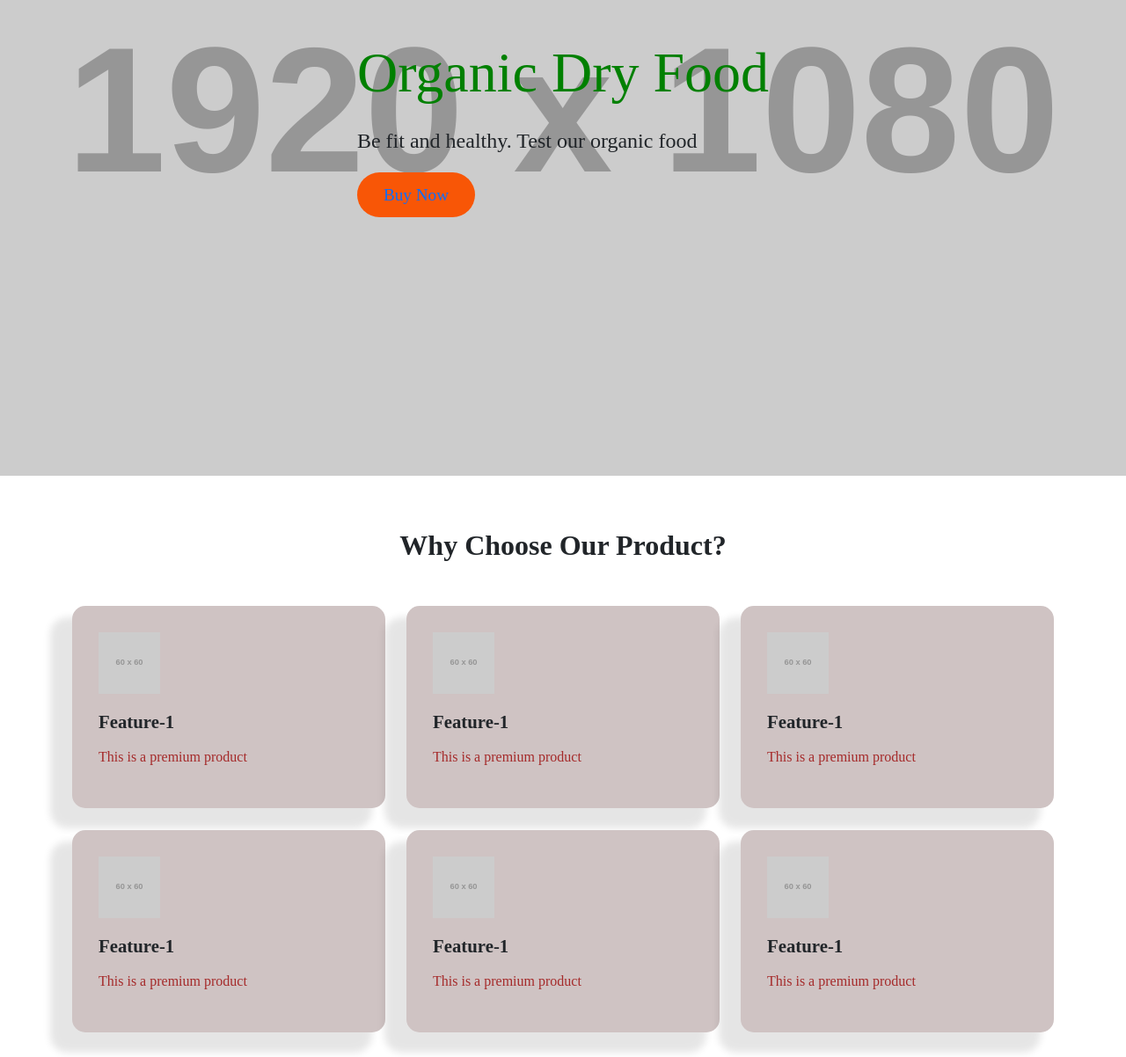
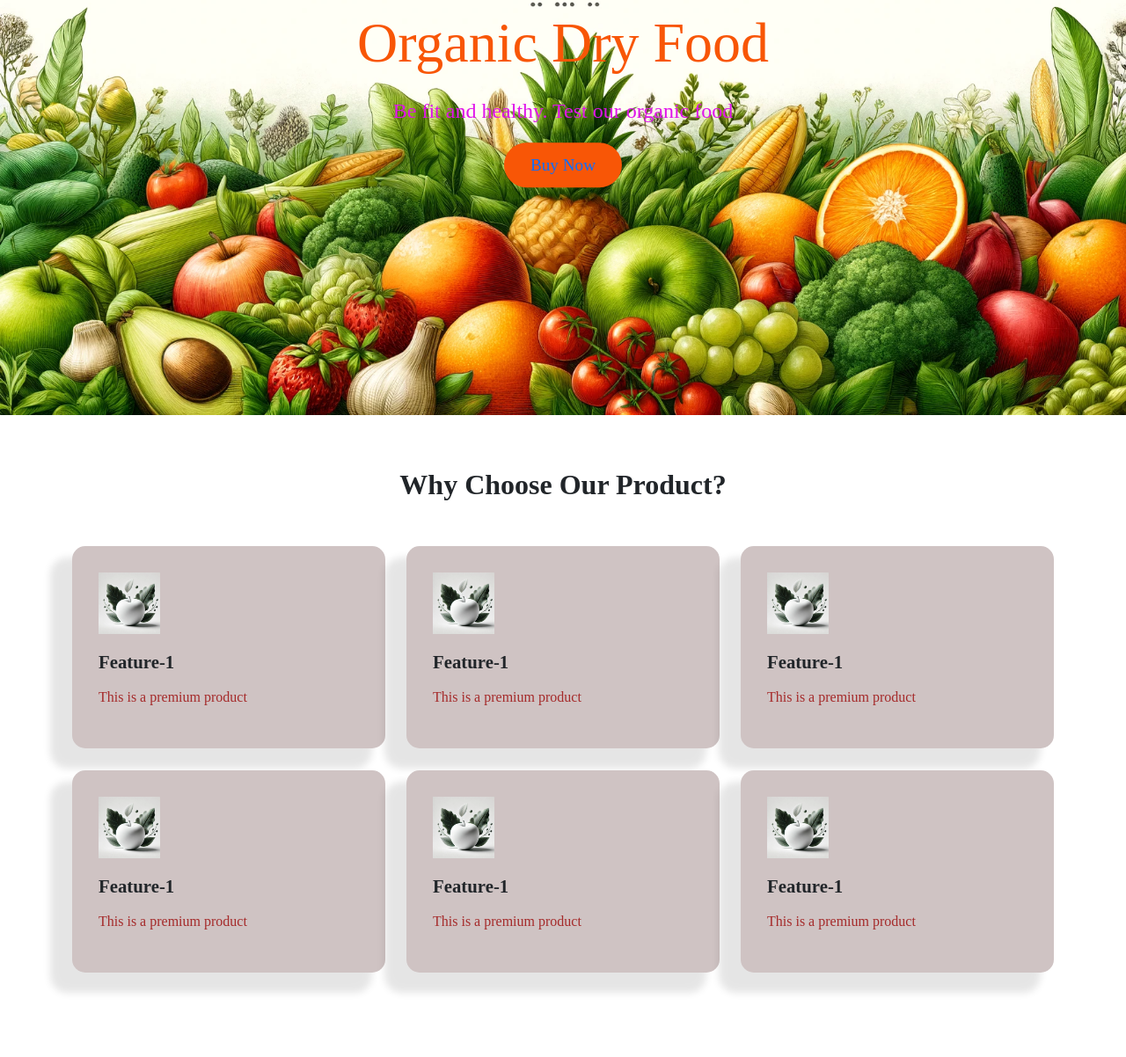
Before and after one commit to Muntasir2762/Batch-16-Class-22, a plain HTML site: page index.html in a window 1280 px wide. Shown: the part 259-1461 px from the top of the page at 88% size. Drawn offline with nearby package versions, Linux system fonts and the light colour scheme; placeholder pictures from the web are drawn by us.

Commit message:
background image

```diff
--- a/index.html
+++ b/index.html
@@ -13,7 +13,17 @@
 
 <body>
 
+    <!-- <header class="header-section">
+        <div class="hero-content">
+            <h1>Organic Dry Food</h1>
+            <p>Be fit and healthy. Test our organic food</p>
+            <a href="#checkout" class="btn-custom">buy now</a>
+        </div>
+    </header> -->
+
     <header class="header-section">
+        <img src="images/banner.webp" class="img-responsive">
+
         <div class="hero-content">
             <h1>Organic Dry Food</h1>
             <p>Be fit and healthy. Test our organic food</p>
@@ -29,42 +39,42 @@
             <div class="row">
                 <div class="col-sm-12 col-md-4 col-lg-4">
                     <div class="feature-card">
-                        <img src="https://placehold.co/60X60">
+                        <img src="images/feature.webp">
                         <h5>Feature-1</h5>
                         <p>This is a premium product</p>
                     </div>
                 </div>
                 <div class="col-sm-12 col-md-4 col-lg-4">
                     <div class="feature-card">
-                        <img src="https://placehold.co/60X60">
+                        <img src="images/feature.webp">
                         <h5>Feature-1</h5>
                         <p>This is a premium product</p>
                     </div>
                 </div>
                 <div class="col-sm-12 col-md-4 col-lg-4">
                     <div class="feature-card">
-                        <img src="https://placehold.co/60X60">
+                        <img src="images/feature.webp">
                         <h5>Feature-1</h5>
                         <p>This is a premium product</p>
                     </div>
                 </div>
                 <div class="col-sm-12 col-md-4 col-lg-4">
                     <div class="feature-card">
-                        <img src="https://placehold.co/60X60">
+                        <img src="images/feature.webp">
                         <h5>Feature-1</h5>
                         <p>This is a premium product</p>
                     </div>
                 </div>
                 <div class="col-sm-12 col-md-4 col-lg-4">
                     <div class="feature-card">
-                        <img src="https://placehold.co/60X60">
+                        <img src="images/feature.webp">
                         <h5>Feature-1</h5>
                         <p>This is a premium product</p>
                     </div>
                 </div>
                 <div class="col-sm-12 col-md-4 col-lg-4">
                     <div class="feature-card">
-                        <img src="https://placehold.co/60X60">
+                        <img src="images/feature.webp">
                         <h5>Feature-1</h5>
                         <p>This is a premium product</p>
                     </div>
--- a/style.css
+++ b/style.css
@@ -5,25 +5,46 @@
 }
 
 
-.header-section{
-    background-image: url('https://placehold.co/1920x1080');
-    background-size: cover;
+/* .header-section{
+    background-image: url('images/banner.webp');
+    background-size: contain;
     background-position: center;
+    background-repeat: no-repeat;
     height: 100vh;
     display: flex;
     align-items: center;
     justify-content: center;
+} */
+
+.header-section{
+    position: relative;
+    text-align: center;
+    overflow: hidden;
+}
+
+.img-responsive{
+    width: 100%;
+    height: auto;
+    object-fit: cover;
+}
+
+.hero-content{
+    position: absolute;
+    top: 50%;
+    left: 50%;
+    transform: translate(-50%, -50%);
 }
 
 .hero-content h1{
     font-size: 4rem;
     margin-bottom: 20px;
-    color: green;
+    color: #F85606;
 }
 
 .hero-content p{
     font-size: 1.5rem;
     margin-bottom: 30px;
+    color: rgb(223, 19, 234);
 }
 
 .btn-custom {
@@ -41,6 +62,7 @@
 .btn-custom:hover{
     background-color :green;
     color: white;
+
 
 }
 
```
Also changed, not shown: images/banner.webp (added), images/feature.webp (added), images/testimonial.webp (added).
